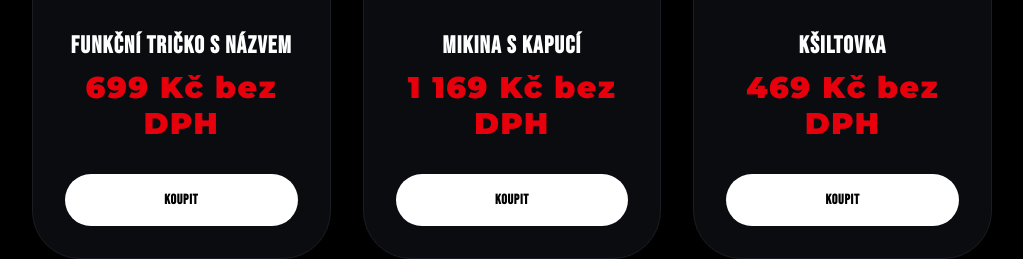
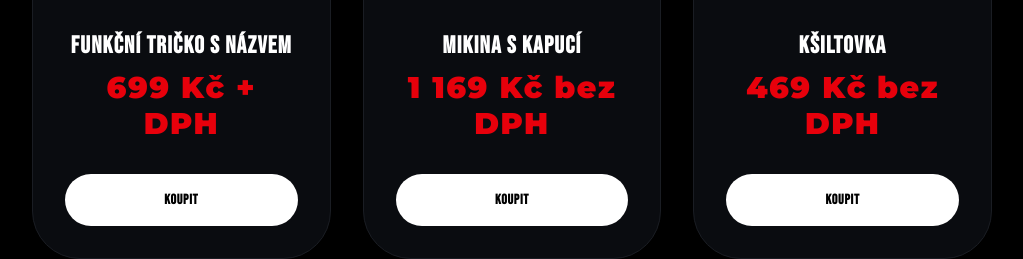
Before and after one commit to thumbnail-ai-cz/firesportelite02, a Next.js app: page / in a window 1280 px wide. Shown: the part 2041-2300 px from the top of the page, without its empty margins (128-1151 px from the left). Built offline with nearby package versions, Linux system fonts and the light colour scheme.

Commit message:
Update price display to include VAT

```diff
--- a/app/page.js
+++ b/app/page.js
@@ -137,7 +137,7 @@ export default function Page() {
                 />
               </div>
               <h4 className="text-2xl font-black uppercase tracking-tight mb-2">Funkční tričko s názvem</h4>
-              <p className="text-red-600 font-black text-3xl mb-8 tracking-wider">699 Kč bez DPH</p>
+              <p className="text-red-600 font-black text-3xl mb-8 tracking-wider">699 Kč + DPH</p>
               <button className="w-full bg-white text-black py-4 rounded-full font-black hover:bg-red-600 hover:text-white transition-all uppercase tracking-widest text-sm">
                 Koupit
               </button>
```
